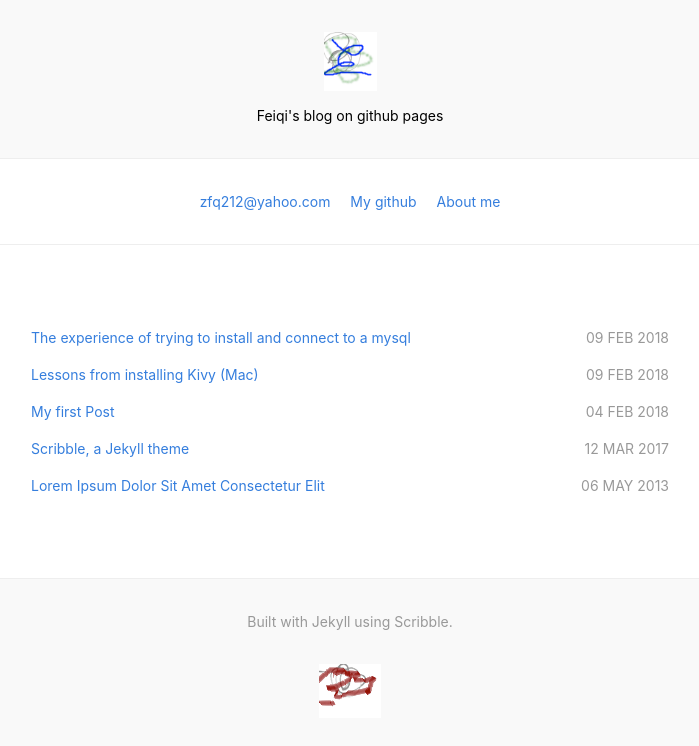
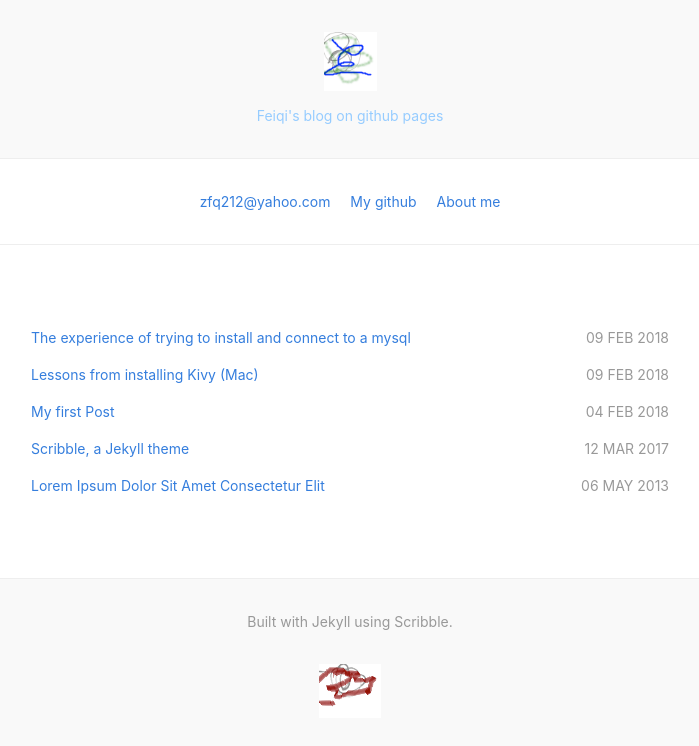
Before and after one commit to zfq212git/zfq212git.github.io, a Jekyll site: the page built from index.html, in a window 1280 px wide. Shown: the top 746 px of the page, without its empty margins (290-989 px from the left). Built offline with Jekyll 4.4.1, drawn with Linux system fonts in a browser that asks for light colours; nearby versions of some CDN libraries.

Commit message:
Update default.html

```diff
--- a/_layouts/default.html
+++ b/_layouts/default.html
@@ -7,7 +7,7 @@
     <title>{{ page.title }} - {{ site.title }}</title>
     {% include head.html %}
   </head>
-  <body class="lh-copy lightskyblue pa0 f6 sans-serif bg-super-white">
+  <body class="lh-copy light-blue pa0 f6 sans-serif bg-super-white">
     <header class="tc mt4">
       <a href="{{ site.url }}">
         <img src="{{ site.url }}/images/scribble.png" alt="Home" width="53" height="59">
```
